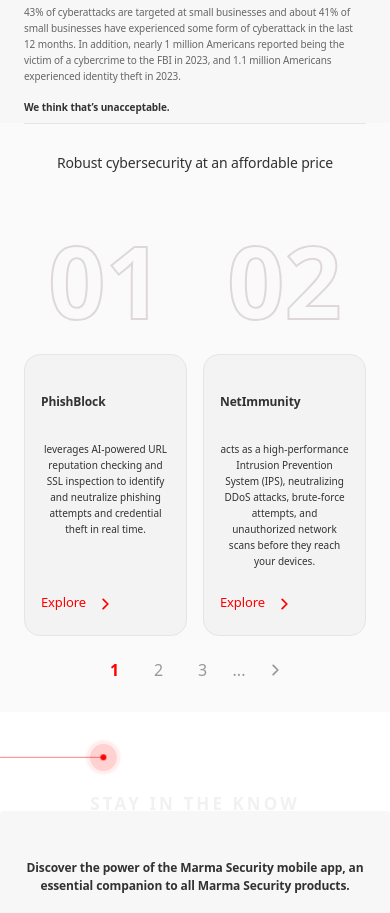
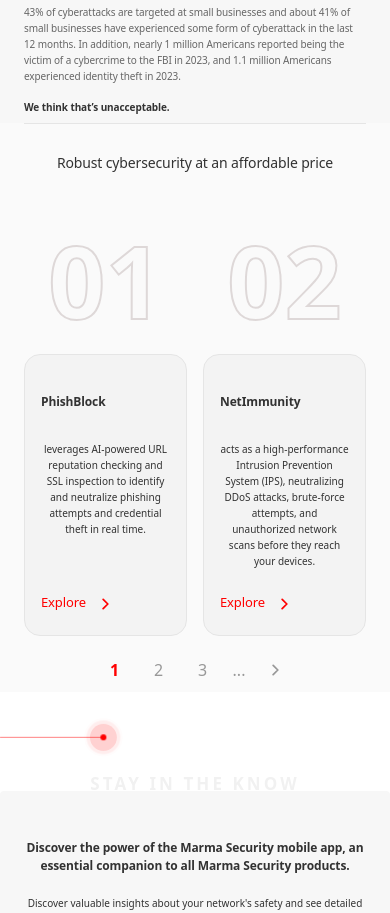
Before and after one commit to vinay-uelement/marma-security, a Next.js app: page / in a window 390 px wide. Shown: the part 1260-2173 px from the top of the page. Built offline with nearby package versions, Linux system fonts and the light colour scheme.

Commit message:
fixed bottom padding in security cards

```diff
--- a/components/home/SecurityCards.tsx
+++ b/components/home/SecurityCards.tsx
@@ -111,7 +111,7 @@ export default function SecurityCards() {
   };
 
   return (
-    <section className="w-full bg-[#FAFAFA] pt-0 lg:pt-40 pb-6 md:pb-24 relative z-0">
+    <section className="w-full bg-[#FAFAFA] pt-0 lg:pt-40 pb-1 relative z-0">
       <div className="max-w-[1440px] mx-auto px-6 lg:px-12">
         <div className="w-full h-[1px] px-10 bg-[#E5E5E5] mb-2 md:mb-16 lg:mb-20" />
 
```
